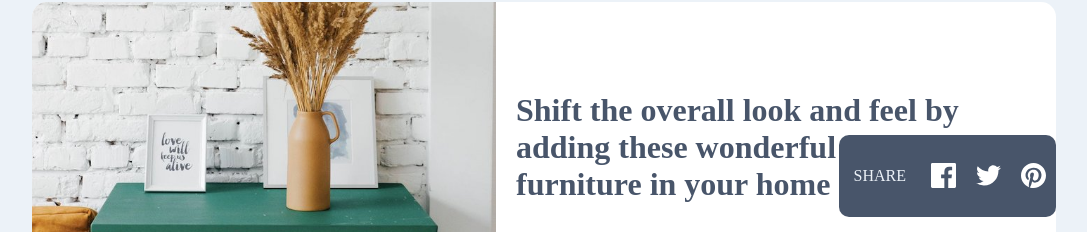
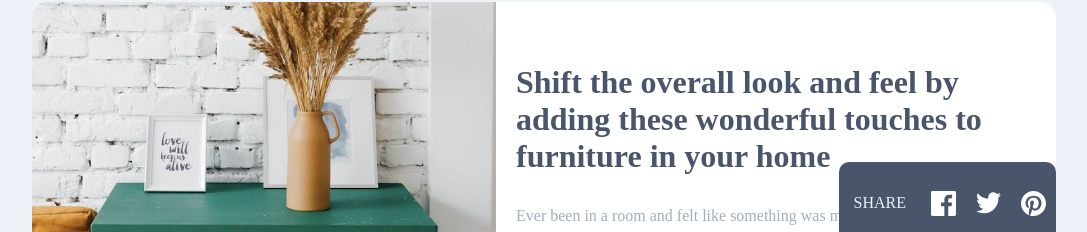
Before and after one commit to amellahdev-glitch/Article-preview-component, a plain HTML site: page index.html in a window 1280 px wide. Both pictures are taken after a click on the element 1089 px from the left and 496 px from the top of the page. Shown: the part 212-444 px from the top of the page, without its empty margins (96-1183 px from the left). Drawn offline with Linux system fonts and the light colour scheme.

Commit message:
Fix desktop profile hiding

```diff
--- a/script.js
+++ b/script.js
@@ -5,7 +5,9 @@ const shareMobile = document.querySelector(".share-mobile")
 
 shareBtn.addEventListener("click", () => {
     popup.classList.toggle("active");
-    profile.classList.toggle("hide");
+    if (window.innerWidth <= 786) {
+        profile.classList.toggle("hide");
+    }
 });
 
 
```
Also changed, not shown: style.css (+1 -10 lines).
